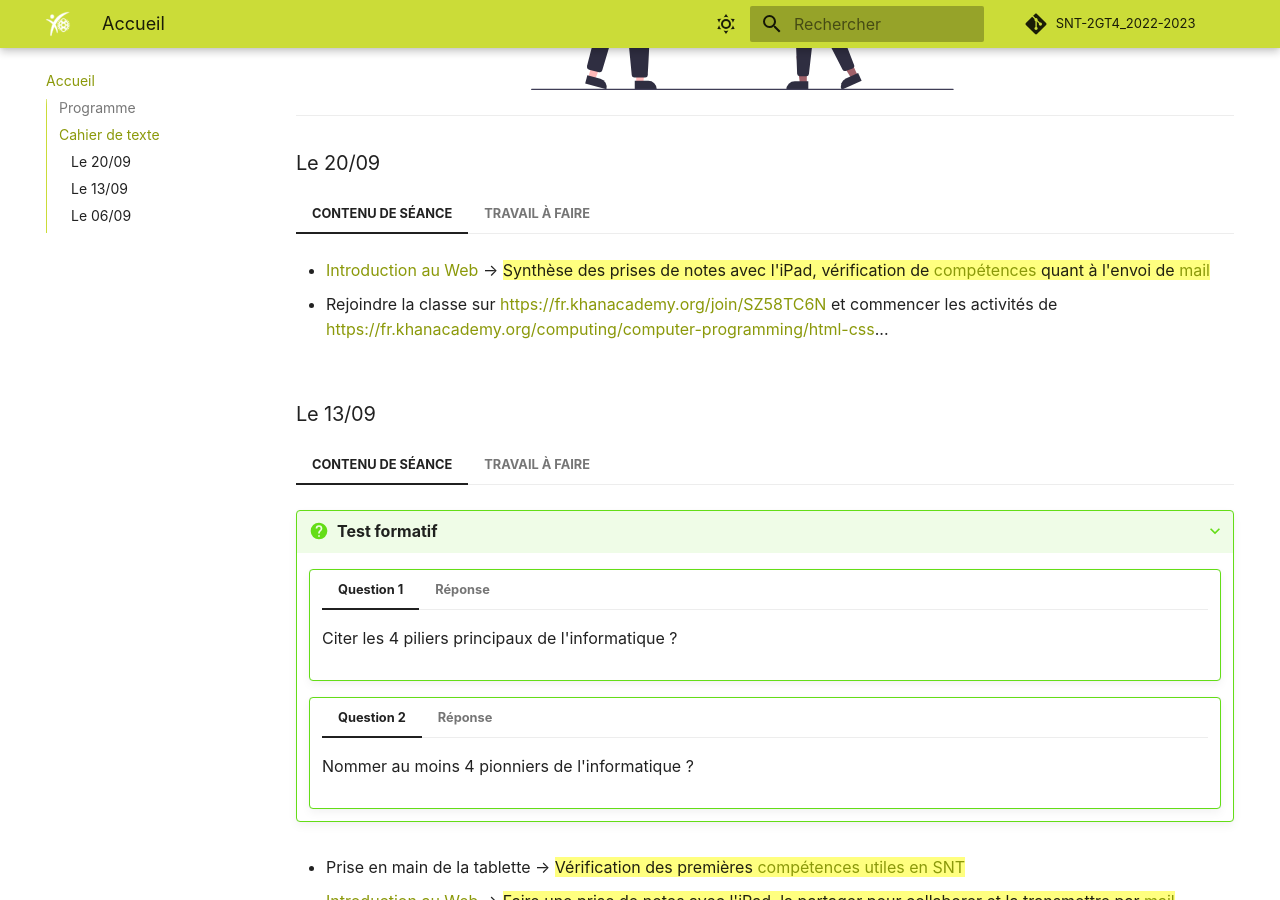
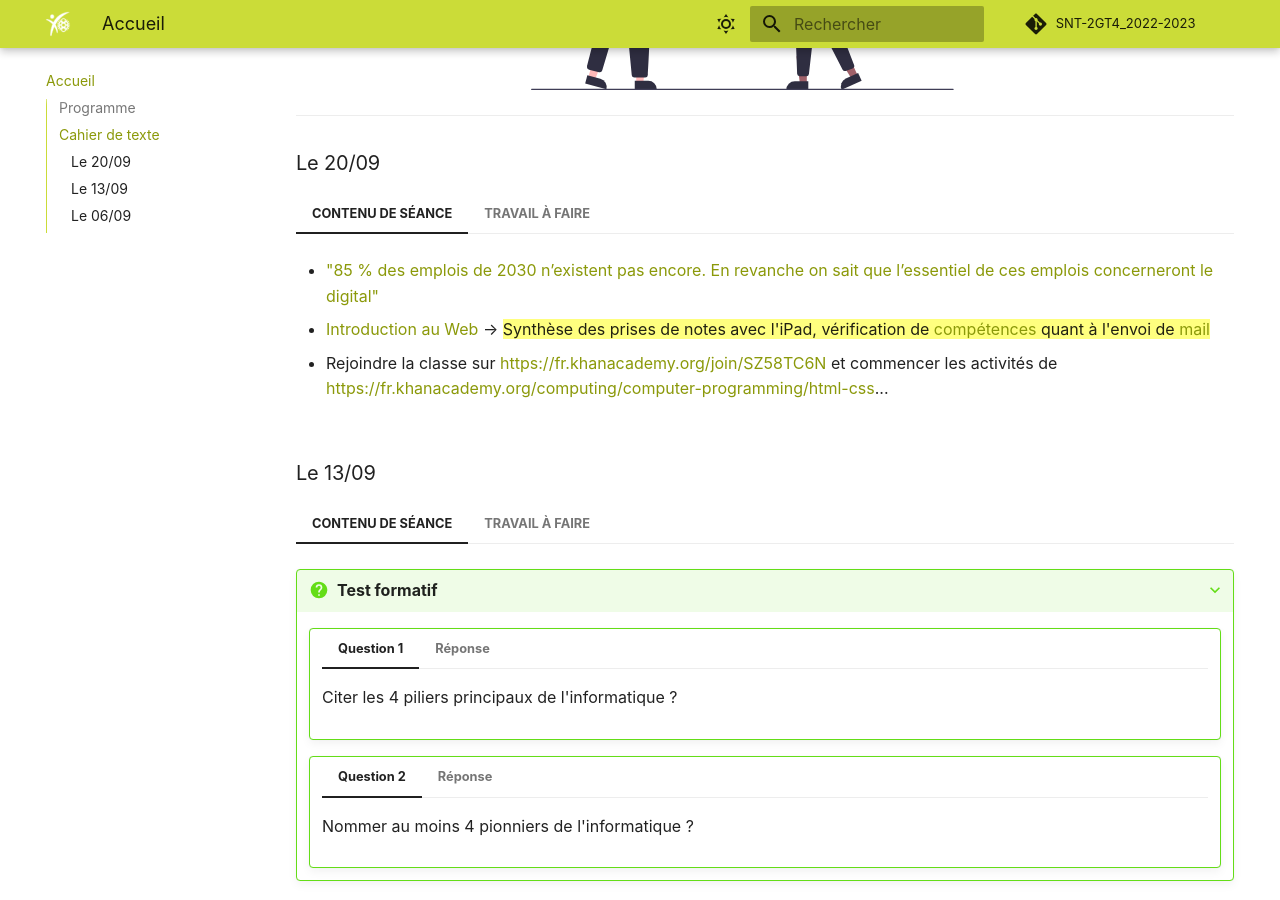
Before and after one commit to ericECmorlaix/SNT-2GT4_2022-2023, an MkDocs documentation site: the page built from docs/index.md, in a window 1280 px wide and 900 px high, scrolled down 1300 px. Built offline with MkDocs 1.6.1 and Material for MkDocs 9.7.7, drawn with Linux system fonts in a browser that asks for light colours; comment, search, counter and statistics services are not loaded.

Commit message:
Ajout besoin digital

```diff
--- a/docs/index.md
+++ b/docs/index.md
@@ -98,6 +98,8 @@
 
 === "CONTENU DE SÉANCE"
 
+    - ["85 % des emplois de 2030 n’existent pas encore. En revanche on sait que l’essentiel de ces emplois concerneront le digital"](http://si.lycee.ecmorlaix.fr/nsi){target=_blank}
+
     - [Introduction au Web](./Web/#introduction-au-web) -> ==Synthèse des prises de notes avec l'iPad, vérification de [compétences](./competences_SNT) quant à l'envoi de [mail]==
 
     - Rejoindre la classe sur <https://fr.khanacademy.org/join/SZ58TC6N>{:target="_blank"} et commencer les activités de <https://fr.khanacademy.org/computing/computer-programming/html-css>{:target="_blank"}...
--- a/mkdocs.yml
+++ b/mkdocs.yml
@@ -22,6 +22,7 @@ nav:
   - ENT :
     - Check-list de compétences utiles en SNT : competences_SNT.md
     - Les Notebook Jupyter : notebook.md
+  - Présentation NSI : http://si.lycee.ecmorlaix.fr/nsi
 
     # - Langages et Programmation :
     #     - Juges en lignes : juges_en_ligne.md
```
